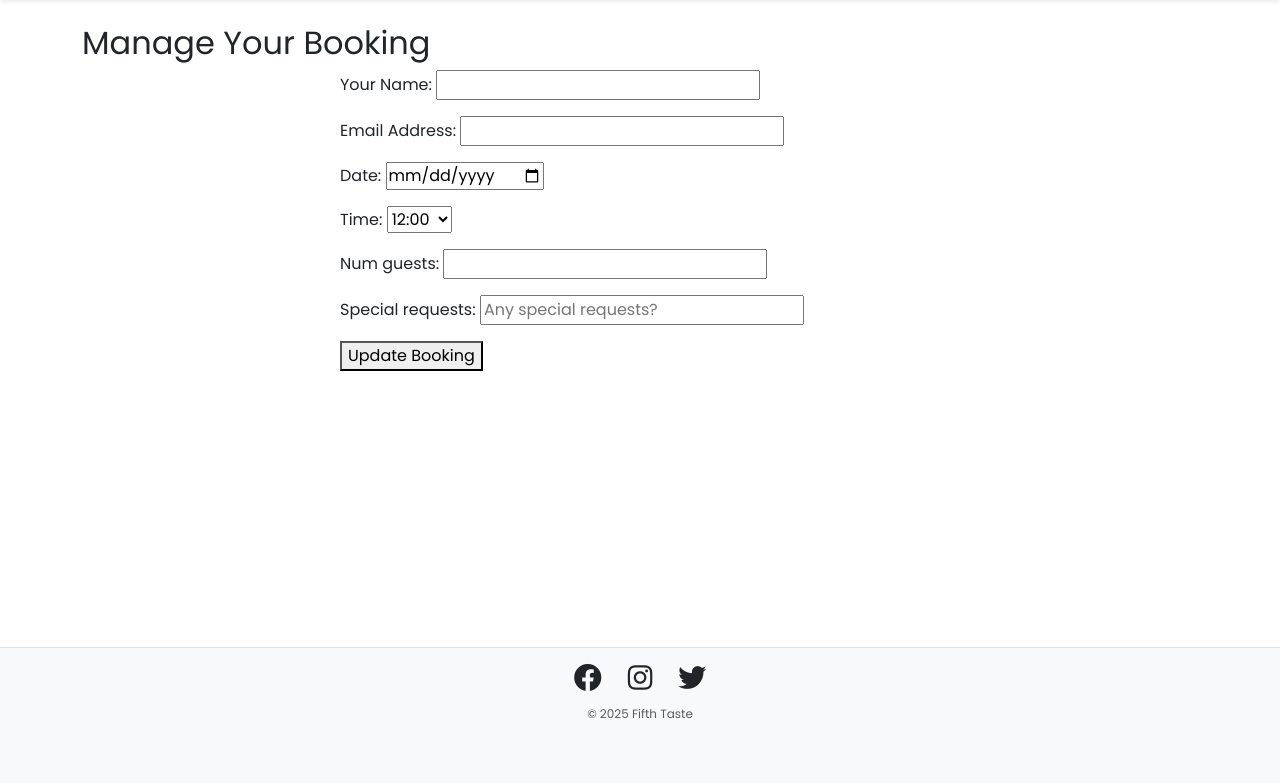
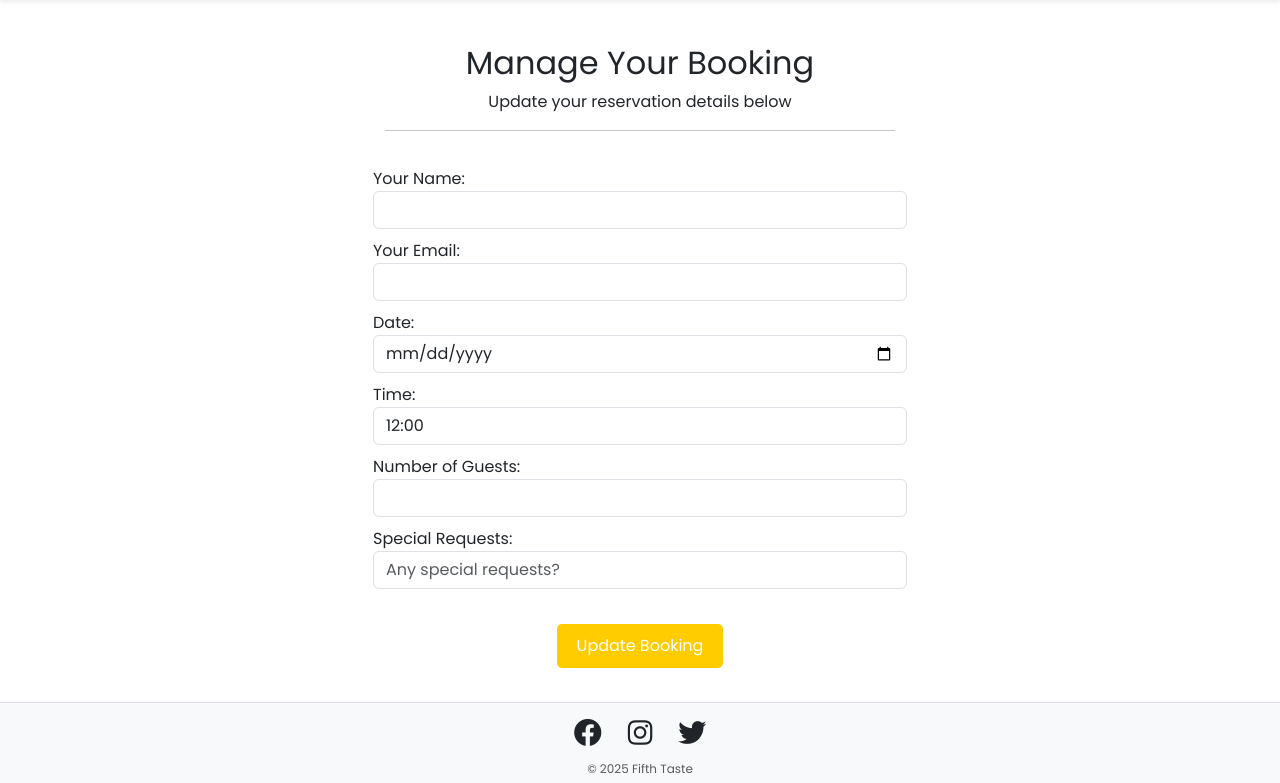
Before and after one commit to emilywade/fifth-taste, a Django app: template bookings/templates/bookings/manage_booking.html in a window 1280 px wide. Shown: the part 72-855 px from the top of the page. Before the commit the page ends 791 px from the top, so only its background shows below. Run offline with Django 4.2, Linux system fonts and the light colour scheme; the template is opened without the code that fills it: values that come from a table or form of the project are taken from there, others are empty; some libraries are stand-ins or nearby versions; some web fonts are replaced.

Commit message:
updating format of manage bookings page to match create booking page

```diff
--- a/bookings/templates/bookings/manage_booking.html
+++ b/bookings/templates/bookings/manage_booking.html
@@ -1,20 +1,63 @@
 {% extends 'base.html' %}
 
-{% if messages %}
-  <div class="messages">
-    {% for message in messages %}
-      <div class="alert alert-{{ message.tags }}">{{ message }}</div>
-    {% endfor %}
-  </div>
-{% endif %}
+{% load widget_tweaks %}
 
 {% block content %}
-  <h2>Manage Your Booking</h2>
+<div class="container">
+    <div class="row justify-content-center">
+        <div class="col-md-6">
+            <div class="container" id="bookingTitles">
+                <h2 id="bookingTitle">Manage Your Booking</h2>
+                <p id="bookingSubtitle">Update your reservation details below</p>
+                <hr>
+            </div>
 
-  <form method="post">
-    {% csrf_token %}
-    {{ form.as_p }}
+            {% if messages %}
+                {% for message in messages %}
+                    <div class="alert alert-success alert-dismissible fade show" role="alert">
+                        {{ message }}
+                        <button type="button" class="btn-close" data-bs-dismiss="alert" aria-label="Close"></button>
+                    </div>
+                {% endfor %}
+            {% endif %}
 
-    <button type="submit">Update Booking</button>
-  </form>
+            <form method="POST" id="bookingForm">
+                {% csrf_token %}
+                <div class="form-group">
+                    <label for="name">Your Name:</label>
+                    {{ form.name|add_class:"form-control" }}
+                </div>
+
+                <div class="form-group">
+                    <label for="email">Your Email:</label>
+                    {{ form.email|add_class:"form-control" }}
+                </div>
+
+                <div class="form-group">
+                    <label for="date">Date:</label>
+                    {{ form.date|add_class:"form-control" }}
+                </div>
+
+                <div class="form-group">
+                    <label for="time">Time:</label>
+                    {{ form.time|add_class:"form-control" }}
+                </div>
+
+                <div class="form-group">
+                    <label for="num_guests">Number of Guests:</label>
+                    {{ form.num_guests|add_class:"form-control" }}
+                </div>
+
+                <div class="form-group">
+                    <label for="special_requests">Special Requests:</label>
+                    {{ form.special_requests|add_class:"form-control" }}
+                </div>
+
+                <div class="form-group text-center mt-3">
+                    <button type="submit" class="btn btn-yellow btn-block">Update Booking</button>
+                </div>
+            </form>
+        </div>
+    </div>
+</div>
 {% endblock %}
```
